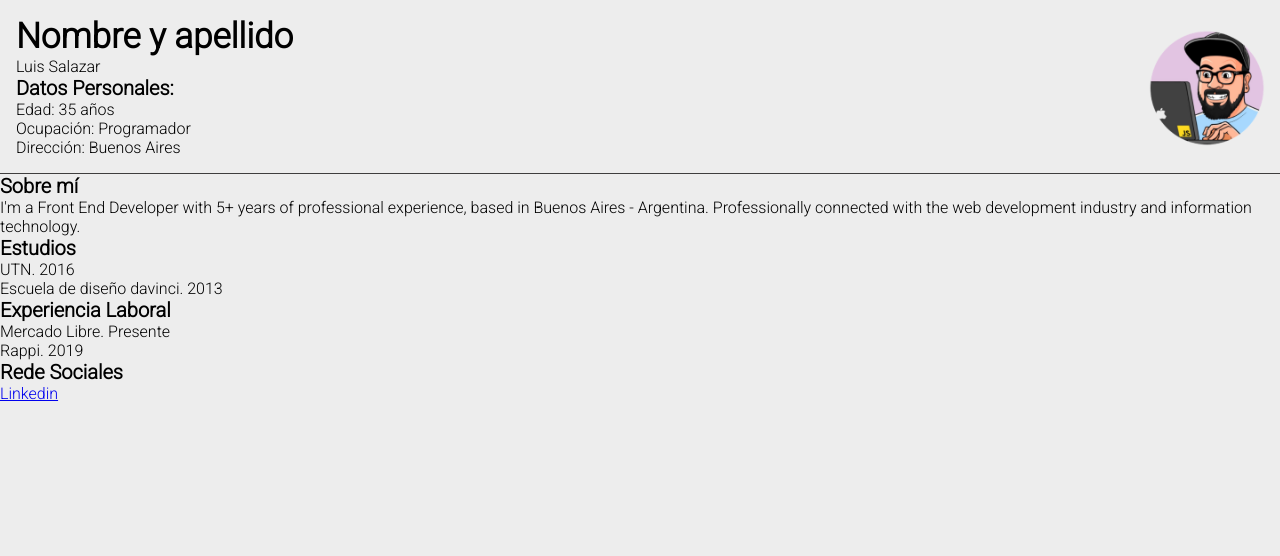
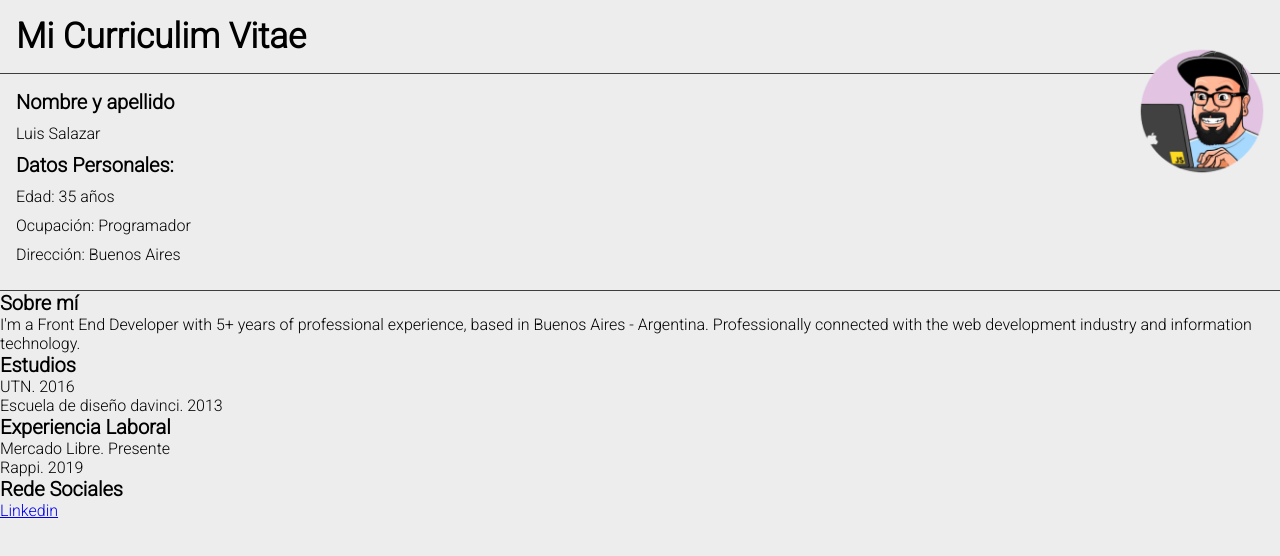
Before and after one commit to lsalazar85/frontend-1417, a plain HTML site: page cv-html/index.html in a window 1280 px wide. Drawn offline with Linux system fonts and the light colour scheme.

Commit message:
Upgrade cv css - html

```diff
--- a/cv-html/index.html
+++ b/cv-html/index.html
@@ -6,20 +6,24 @@
     <meta name="viewport" content="width=device-width, initial-scale=1.0">
     <title>Luis Salazar - CV</title>
     <link rel="stylesheet" href="styles.css" />
-    <link rel="preconnect" href="https://fonts.gstatic.com">
     <link href="https://fonts.googleapis.com/css2?family=Roboto:wght@300&display=swap" rel="stylesheet">
 </head>
 <body>
     <main>
         <header>
-           <h1>Nombre y apellido</h1>
+           <div id="mainTitle">
+                <h1>Mi Curriculim Vitae</h1>
+           </div>
            <ul>
+                <li>
+                    <h2>Nombre y apellido</h2>
+                </li>
                 <li>
                     <span>Luis Salazar</span>
                 </li>
-           </ul>
+                <li class="personalInfo">
                     <h2>Datos Personales:</h2>
-           <ul>
+                </li>
                 <li>
                     <span>Edad: 35 años</span>
                 </li>
@@ -30,12 +34,14 @@
                     <span>Dirección: Buenos Aires</span>
                 </li>
            </ul>
-           <div class="logo">
+           <div class="image">
                <img src='./assets/images/avatar.png' alt='Luis Salazar Avatar'>
            </div>
         </header>
         <section>
+            <div class="contentTitle">
                 <h2>Sobre mí</h2>
+            </div>
             <p>
                 I'm a Front End Developer with 5+ years of professional experience, based in Buenos Aires - Argentina.
                  Professionally connected with the web development industry and information technology.
--- a/cv-html/styles.css
+++ b/cv-html/styles.css
@@ -1,3 +1,4 @@
+/* Global Styles */
 * {
     margin: 0;
     padding: 0;
@@ -23,29 +24,42 @@ h2 {
     font-size: 20px;
 }
 
+.image {
+    width: 130px;
+    height: 130px;
+}
+
+.image img {
+    width: 100%;
+    height: auto;
+}
+
 main {
     width: 100%;
     height: 100%;
 }
 
+/* Header */
 header {
     position: relative;
+    border-bottom: 1px solid rgb(63, 62, 62);
+}
+
+header h1 {
     border-bottom: 1px solid rgb(63, 62, 62);
     padding: 16px;
 }
 
-header .logo {
+header ul {
+    padding: 16px;
+}
+
+header ul li {
+    margin-bottom: 10px;
+}
+
+header .image {
     position: absolute;
     right: 1%;
     top: 16%;
 }
-
-.logo {
-    width: 120px;
-    height: 120px;
-}
-
-.logo img {
-    width: 100%;
-    height: auto;
-}
```
Lines whose indentation alone changed are shown as unchanged.
